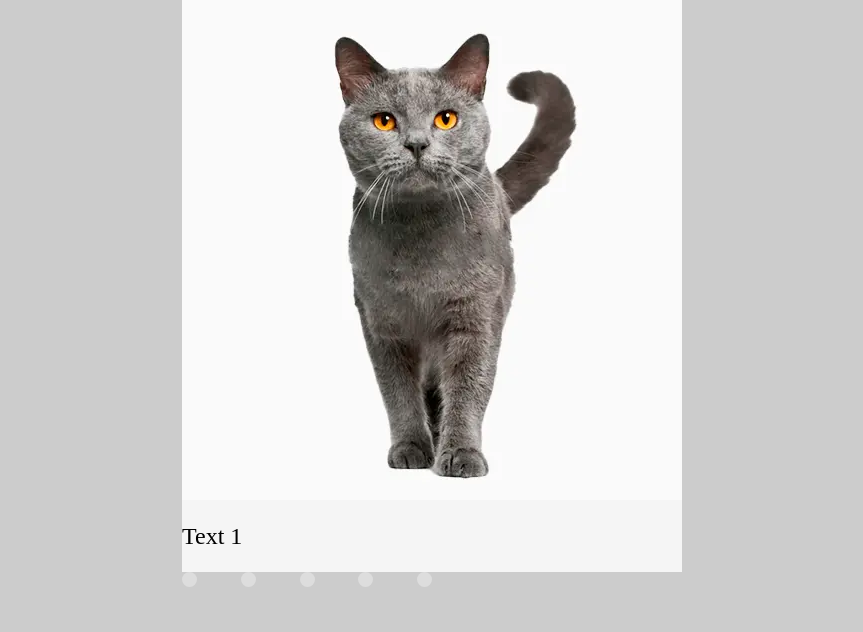
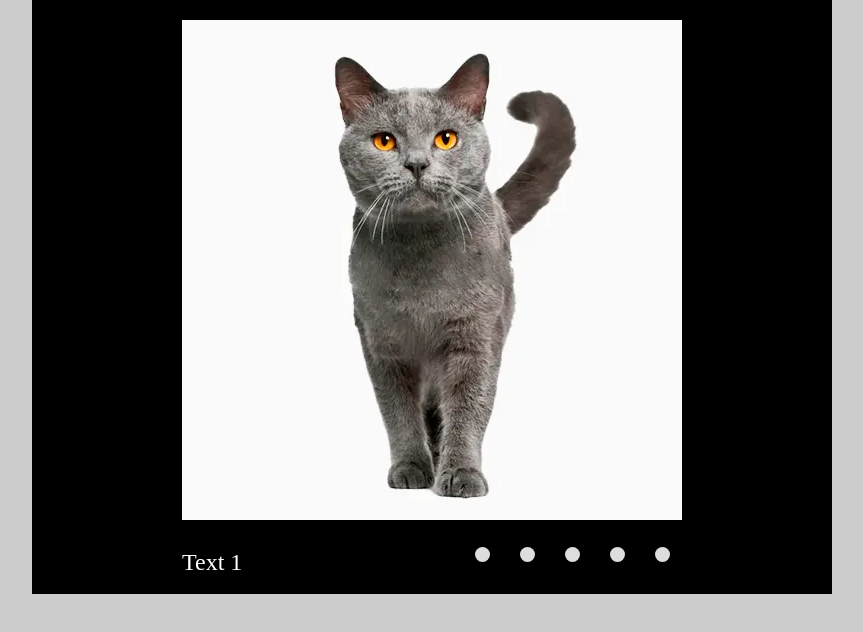
Before and after one commit to Xelen/cssMemeSlider, a plain HTML site: page cssMemeSlider/index.html in a window 1280 px wide. Shown: the whole page, without its empty margins (208-1071 px from the left). Drawn offline with Linux system fonts and the light colour scheme.

Commit message:
feat: supplement basic page layout (Sun, Sep 2, 2024 00:51:00 AM)

```diff
--- a/cssMemeSlider/css/style.css
+++ b/cssMemeSlider/css/style.css
@@ -45,45 +45,84 @@ body {
   font-size: 15px;
   min-width: 320px;
 }
-
-.slider {
-  display: flex;
-  flex-direction: column;
+.wrapper {
+  max-width: 800px;
+  margin: 0 auto;
+  background: #000;
+  padding: 20px;
+}
+.grid-container {
+  display: grid;
+  grid-template-rows: 1fr;
+  grid-template-columns: 1fr;
+  position: relative;
   width: 100%;
   max-width: 500px;
   margin: 0 auto;
+  background-color: #000;
   overflow: hidden;
 }
-
-.memtext {
+.slider,
+.footer {
+  grid-row: 1 / 2;
+  grid-column: 1 / 2;
+  max-width: 500px;
+}
+.slider {
+  z-index: 1;
+}
+.footer {
   display: flex;
-  transition: transform 0.5s ease;
-  width: 50%;
+  justify-content: end;
+  align-items: end;
+  z-index: 2;
 }
 
 .slides {
   display: flex;
   transition: transform 0.5s ease;
+  /* margin-bottom: 30px; */
 }
-.slide,
-.memtext p {
-  width: 100%;
-  flex-shrink: 0;
+.slide {
   display: flex;
-
-  background-color: #f5f5f5;
+  flex-direction: column;
+}
+.mem-text {
+  color: #fff;
   font-size: 24px;
-  flex-direction: column;
 }
 .slide img {
   max-width: 500px;
+  margin-bottom: 30px;
 }
 
 .controls {
   display: flex;
-  flex: 0 0 50%;
+  flex: 0 0 40%;
   justify-content: space-between;
-  width: 50%;
+  gap: 5px;
+  height: 50px;
+  align-items: end;
+  background-color: #000;
+  padding: 0 0 0 20px;
+}
+.controls label {
+  display: flex;
+  justify-content: center;
+  align-items: center;
+  width: 40px;
+  height: 40px;
+  border-radius: 50%;
+  background-color: #000;
+  cursor: pointer;
+}
+.controls label span {
+  display: block;
+  width: 15px;
+  height: 15px;
+  border-radius: 50%;
+  background-color: #ddd;
+  cursor: pointer;
 }
 .bullet {
   height: 20px;
@@ -98,50 +137,22 @@ input[type='radio'] {
 #slide1:checked ~ .slides {
   transform: translateX(0%);
 }
-#slide1:checked ~ .memtext {
-  transform: translateX(0%);
-}
 
 #slide2:checked ~ .slides {
-  transform: translateX(-100%);
-}
-#slide2:checked ~ .memtext {
   transform: translateX(-100%);
 }
 
 #slide3:checked ~ .slides {
   transform: translateX(-200%);
 }
-#slide3:checked ~ .memtext {
-  transform: translateX(-200%);
-}
 
 #slide4:checked ~ .slides {
-  transform: translateX(-300%);
-}
-#slide4:checked ~ .memtext {
   transform: translateX(-300%);
 }
 
 #slide5:checked ~ .slides {
   transform: translateX(-400%);
 }
-#slide5:checked ~ .memtext {
-  transform: translateX(-400%);
-}
-
-.controls {
-  display: flex;
-  gap: 10px;
-}
-
-.controls label {
-  width: 15px;
-  height: 15px;
-  border-radius: 50%;
-  background-color: #ddd;
-  cursor: pointer;
-}
 
 input[type='radio']:checked + label {
   background-color: #333;
--- a/cssMemeSlider/index.html
+++ b/cssMemeSlider/index.html
@@ -8,6 +8,8 @@
     <link rel="stylesheet" href="css/normalize.css" />
   </head>
   <body>
+    <div class="wrapper">
+      <div class="grid-container">
         <div class="slider">
           <input type="radio" name="slider" id="slide1" checked />
           <input type="radio" name="slider" id="slide2" />
@@ -17,23 +19,23 @@
           <div class="slides">
             <div class="slide" id="s1">
               <img src="img/pets-katrine.webp" alt="" />
-          <p>Text 1</p>
+              <div class="mem-text">Text 1</div>
             </div>
             <div class="slide" id="s2">
               <img src="img/pets-scarlett.webp" alt="" />
-          <p>Text 2</p>
+              <div class="mem-text">Timmy 2</div>
             </div>
             <div class="slide" id="s3">
               <img src="img/pets-sophia.webp" alt="" />
-          <p>Text 3</p>
+              <div class="mem-text">Text 3</div>
             </div>
             <div class="slide" id="s4">
               <img src="img/pets-timmy.webp" alt="" />
-          <p>Text 4</p>
+              <div class="mem-text">Text 4</div>
             </div>
             <div class="slide" id="s5">
               <img src="img/pets-timmy.webp" alt="" />
-          <p>Text 5</p>
+              <div class="mem-text">Text 5</div>
             </div>
           </div>
 
@@ -44,12 +46,16 @@
         <p id="text4">Text 4</p>
         <p id="text5">Text 5</p>
       </div> -->
+        </div>
+        <div class="footer">
           <div class="controls">
-        <label for="slide1"></label>
-        <label for="slide2"></label>
-        <label for="slide3"></label>
-        <label for="slide4"></label>
-        <label for="slide5"></label>
+            <label for="slide1"><span></span></label>
+            <label for="slide2"><span></span></label>
+            <label for="slide3"><span></span></label>
+            <label for="slide4"><span></span></label>
+            <label for="slide5"><span></span></label>
+          </div>
+        </div>
       </div>
     </div>
   </body>
```
Lines whose indentation alone changed are shown as unchanged.
